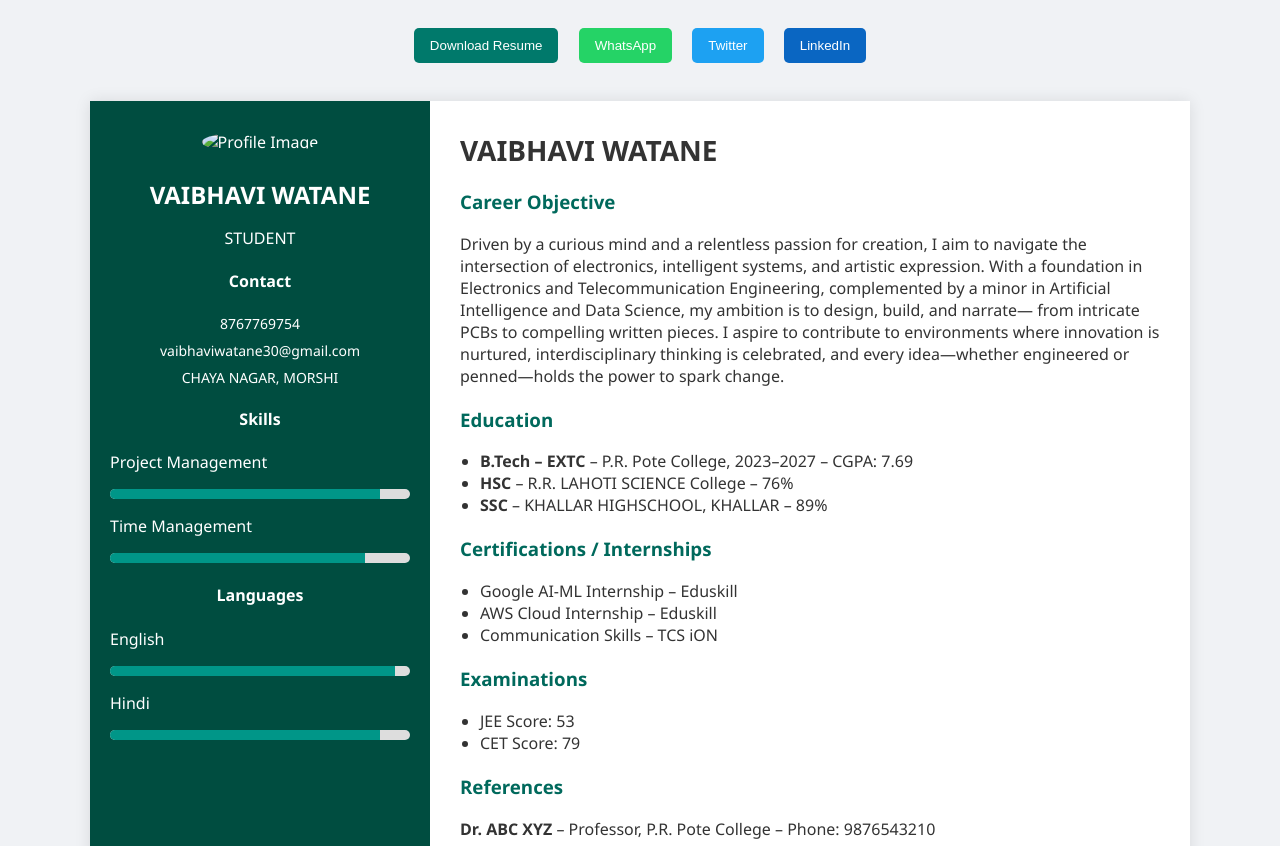
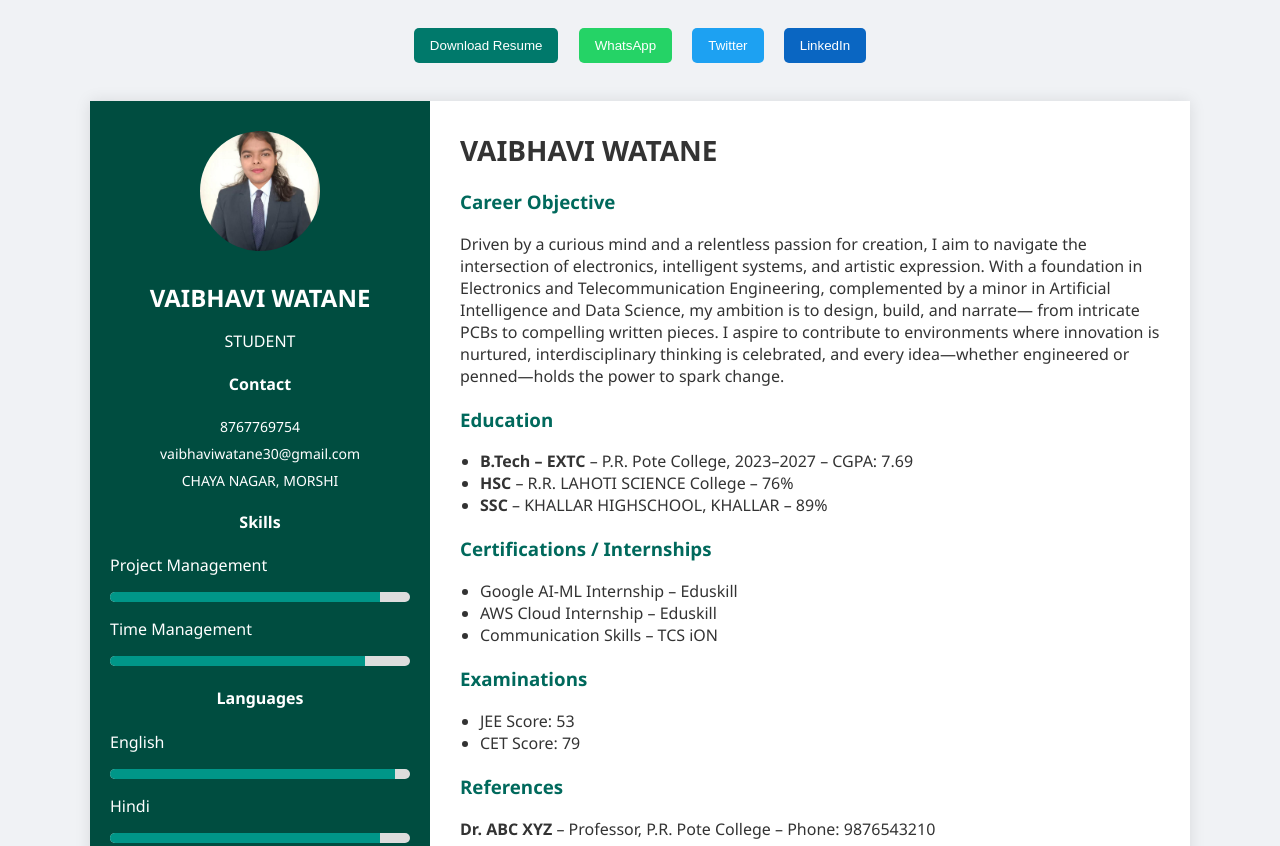
Before and after one commit to watanevaibhavi/VAIBHAVI_RESUME01, a plain HTML site: page index.html in a window 1280 px wide. Shown: the top 846 px of the page. Drawn offline with Linux system fonts and the light colour scheme.

Commit message:
Update index.html

```diff
--- a/index.html
+++ b/index.html
@@ -132,7 +132,7 @@
 
 <div class="container">
   <div class="left">
-    <img src="vaibhavi passport_imresizer.jpg" alt="Profile Image">
+    <img src="vaibhavi passphot_imresizer.jpg" alt="Profile Image">
     <h2>VAIBHAVI WATANE</h2>
     <p>STUDENT</p>
 
```
